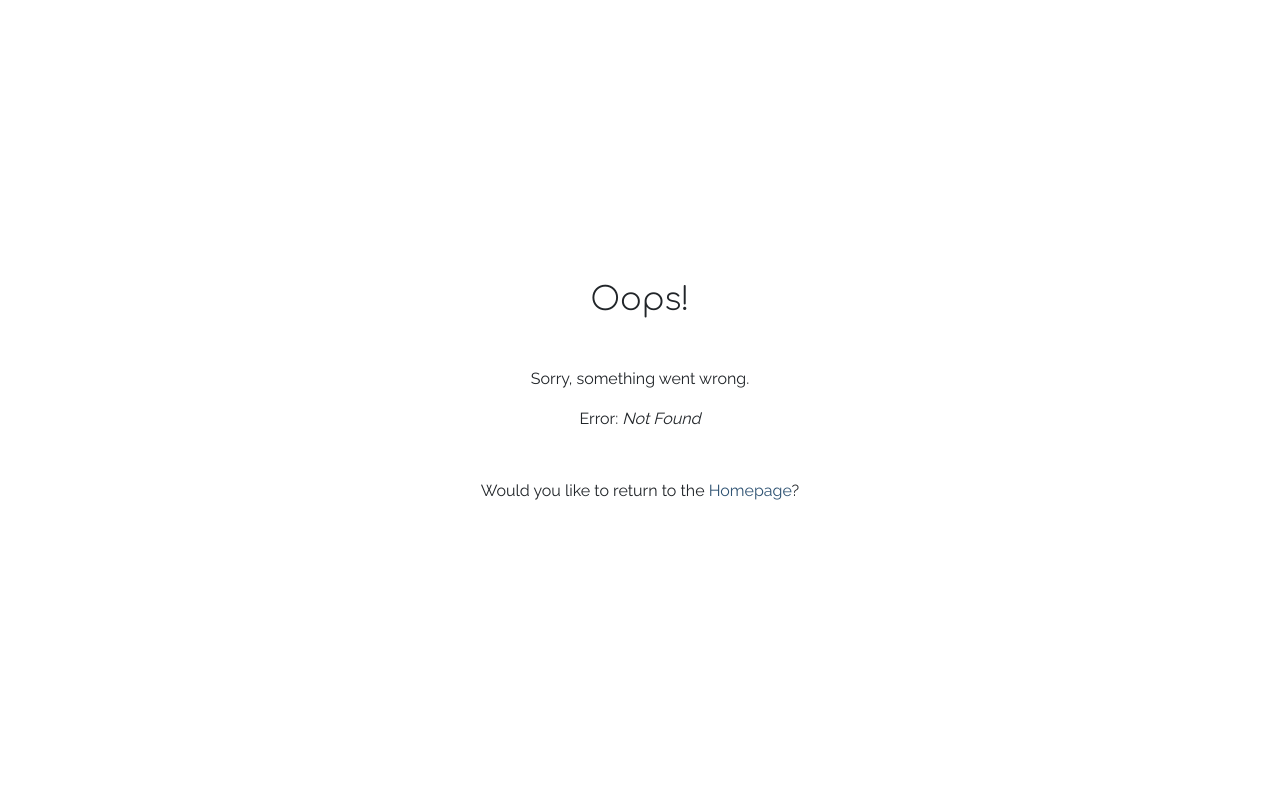
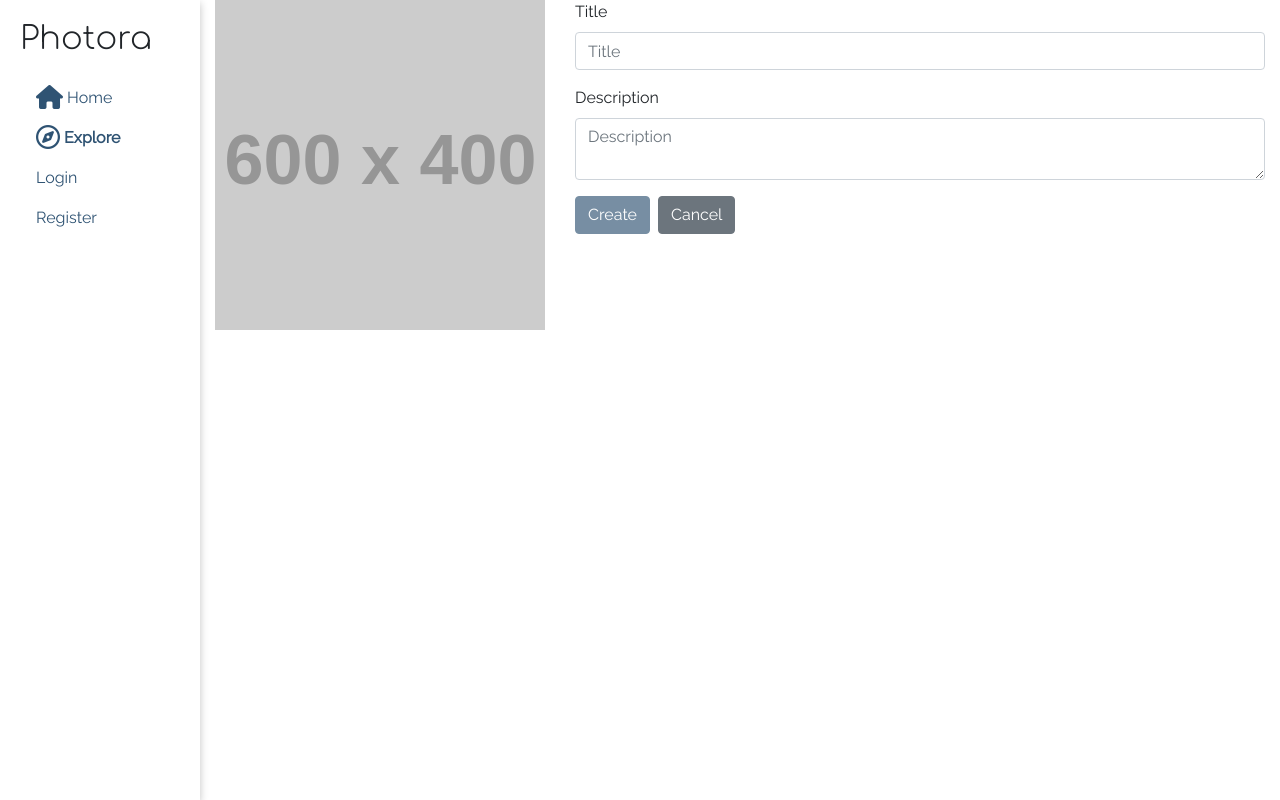
Before and after one commit to Cushione/photora, a React (Vite) app: page /posts/create in a window 1280 px wide. Before the commit this address had no page. Built offline with nearby package versions, Linux system fonts and the light colour scheme.

Commit message:
Add create post form component

```diff
--- a/src/Components/Navigation/Navigation.tsx
+++ b/src/Components/Navigation/Navigation.tsx
@@ -35,6 +35,13 @@ export default function Navigation() {
         <i className='fa-regular fa-compass fa-xl'></i>&nbsp;Explore
       </Nav.Link>
 
+
+      {userProfile && (
+        <Nav.Link as={NavLink} to={`/posts/create`} className={linkState}>
+        <i className='fa-regular fa-square-plus fa-xl'></i>&nbsp;Create
+      </Nav.Link>
+      )}
+
       {!userProfile && (
         <>
           <Nav.Link as={NavLink} to={`/login`} className={linkState}>
--- /dev/null
+++ b/src/Routes/Posts/PostForm/PostForm.scss
@@ -0,0 +1,42 @@
+#post-image-input {
+    display: none;
+  }
+
+  #post-image-input-label {
+    cursor: pointer;
+    position: relative;
+    width: 100%;
+
+    &:after {
+      content: '';
+      display: block;
+      padding-bottom: 100%;
+    }
+
+    img {
+      position: absolute;
+      object-fit: cover;
+      width: 100%;
+      height: 100%;
+      transition: filter 0.2s ease-out;
+    }
+
+    i {
+      opacity: 0;
+      position: absolute;
+      left: 50%;
+      top: 50%;
+      color: white;
+      transform: translate(-50%, -50%);
+      transition: opacity 0.2s ease-out;
+    }
+
+    &:hover {
+      img {
+        filter: brightness(0.7);
+      }
+      i {
+        opacity: 1;
+      }
+    }
+  }
--- /dev/null
+++ b/src/Routes/Posts/PostForm/PostForm.tsx
@@ -0,0 +1,97 @@
+import axios from 'axios'
+import React, { useState } from 'react'
+import { Col, Row, Image, Button, Form } from 'react-bootstrap'
+import {
+  Form as RouterForm,
+  Link,
+  redirect,
+} from 'react-router-dom'
+import Utils from '../../../shared/utils'
+import './PostForm.scss'
+
+const placeholderImage = 'https://placehold.co/600x400?text=Your Image'
+
+export async function PostFormAction({ request }) {
+  const { imagePreview, imageName, title, description } = Object.fromEntries(
+    await request.formData()
+  )
+
+  const formData = new FormData()
+  formData.append('title', title)
+  formData.append('description', description)
+
+  if (imageName) {
+    const image = await Utils.urlToFile(imagePreview, imageName)
+    formData.append('image', image)
+  }
+
+  await axios.post(import.meta.env.VITE_API_URL + 'posts/', formData)
+  return redirect(`/profiles/user`)
+}
+
+export default function PostForm() {
+  const [imagePreview, setImagePreview] = useState<string>(
+    placeholderImage
+  )
+  const [loading, setLoading] = useState<boolean>(false)
+
+  const handleImageChange = (event) => {
+    const files = event.target.files
+    if (!files && !files.length && !files[0].type.startsWith('image')) {
+      return
+    }
+    setImagePreview(Utils.createImagePreview(files[0]))
+  }
+
+  return (
+    <RouterForm method='post' onSubmit={() => setLoading(true)}>
+      <Row id='post-form'>
+        <Col xs={12} sm={4}>
+          <input
+            id='post-image-input'
+            type='file'
+            name='imageName'
+            onChange={handleImageChange}
+            accept='image/*'
+          />
+          <label htmlFor='post-image-input' id='post-image-input-label'>
+            <Image
+              fluid
+              id='post-image'
+              src={imagePreview}
+              alt='post image'
+            />
+            <i className='fa-regular fa-pen-to-square fa-2xl'></i>
+          </label>
+          <input type='hidden' name='imagePreview' value={imagePreview} />
+        </Col>
+        <Col>
+          <Form.Group controlId='post-form-title'>
+            <Form.Label>Title</Form.Label>
+            <Form.Control type='text' placeholder='Title' name='title' required/>
+          </Form.Group>
+
+          <Form.Group controlId='post-form-description'>
+            <Form.Label>Description</Form.Label>
+            <Form.Control as='textarea' placeholder='Description' name='description'/>
+          </Form.Group>
+
+          <Button
+            type='submit'
+            className={loading ? 'loading' : ''}
+            disabled={loading || imagePreview === placeholderImage}
+          >
+            {loading ? 'Saving...' : 'Create'}
+          </Button>
+          <Link
+            to={`/profiles/user`}
+            role='button'
+            className='btn btn-secondary ml-2'
+          >
+            Cancel
+          </Link>
+        </Col>
+      </Row>
+    </RouterForm>
+  )
+}
--- a/src/Routes/PostList/PostList.tsx
+++ b/src/Routes/Posts/PostList/PostList.tsx
@@ -3,9 +3,9 @@ import React, { useState } from 'react'
 import { Container } from 'react-bootstrap'
 import InfiniteScroll from 'react-infinite-scroll-component'
 import { useLoaderData } from 'react-router-dom'
-import PostEntry from '../../Components/PostEntry/PostEntry';
-import { PaginatedResult } from '../../shared/models/PaginatedResponse.model'
-import { Post } from '../../shared/models/Post.model'
+import PostEntry from '../../../Components/PostEntry/PostEntry'
+import { PaginatedResult } from '../../../shared/models/PaginatedResponse.model'
+import { Post } from '../../../shared/models/Post.model'
 import './PostList.scss'
 
 export async function PostListLoader({ request }: { request: any }) {
@@ -21,8 +21,9 @@ export async function PostListLoader({ request }: { request: any }) {
 }
 
 export default function PostList() {
-  const { results, next }: PaginatedResult<Post> =
-    useLoaderData() as Awaited<ReturnType<typeof PostListLoader>>
+  const { results, next }: PaginatedResult<Post> = useLoaderData() as Awaited<
+    ReturnType<typeof PostListLoader>
+  >
   const [currentNext, setCurrentNext] = useState<string>(next)
   const [posts, setPosts] = useState<Post[]>(results)
 
@@ -45,9 +46,7 @@ export default function PostList() {
         loader={<h1>Loading</h1>}
       >
         {posts.length ? (
-          posts.map((post) => (
-            <PostEntry post={post}></PostEntry>
-          ))
+          posts.map((post) => <PostEntry key={post.id} post={post}></PostEntry>)
         ) : (
           <p>
             <i>No posts</i>
--- a/src/Routes/ProfileDetail/ProfileDetail.tsx
+++ b/src/Routes/ProfileDetail/ProfileDetail.tsx
@@ -14,6 +14,16 @@ export async function ProfileDetailLoader({ params }: { params: { id: number } }
     import.meta.env.VITE_API_URL + `profiles/${params.id}/posts`
   )
   return { profile: (await profile).data, posts: (await posts).data }
+}
+
+export async function ProfileUserDetailLoader() {
+  const profile = await axios.get<Profile>(
+    import.meta.env.VITE_API_URL + 'profiles/user'
+  )
+  const posts = axios.get<Post[]>(
+    import.meta.env.VITE_API_URL + `profiles/${profile.data.id}/posts`
+  )
+  return { profile: profile.data, posts: (await posts).data }
 }
 
 export default function ProfileDetail() {
--- a/src/Routes/ProfileEdit/ProfileEdit.tsx
+++ b/src/Routes/ProfileEdit/ProfileEdit.tsx
@@ -8,6 +8,7 @@ import {
   useLoaderData,
 } from 'react-router-dom'
 import Profile from '../../shared/models/Profile.model'
+import Utils from '../../shared/utils';
 import './ProfileEdit.scss'
 
 export async function ProfileEditLoader() {
@@ -29,9 +30,7 @@ export async function ProfileEditAction({ request }) {
   formData.append('content', updates.content)
 
   if (imageName) {
-    const image = await fetch(imagePreview)
-      .then((res) => res.blob())
-      .then((blob) => new File([blob], imageName))
+    const image = await Utils.urlToFile(imagePreview, imageName)
     formData.append('image', image)
   }
 
--- /dev/null
+++ b/src/shared/utils.ts
@@ -0,0 +1,11 @@
+export default class Utils {
+  public static urlToFile(url: string, name: string): Promise<File> {
+    return fetch(url)
+      .then((res) => res.blob())
+      .then((blob) => new File([blob], name))
+  }
+
+  public static createImagePreview(image: File): string {
+    return URL.createObjectURL(image)
+  }
+}
```
Also changed, not shown: src/index.tsx (+13 -2 lines), src/Routes/Posts/PostList/PostList.scss (renamed from src/Routes/PostList/PostList.scss).
